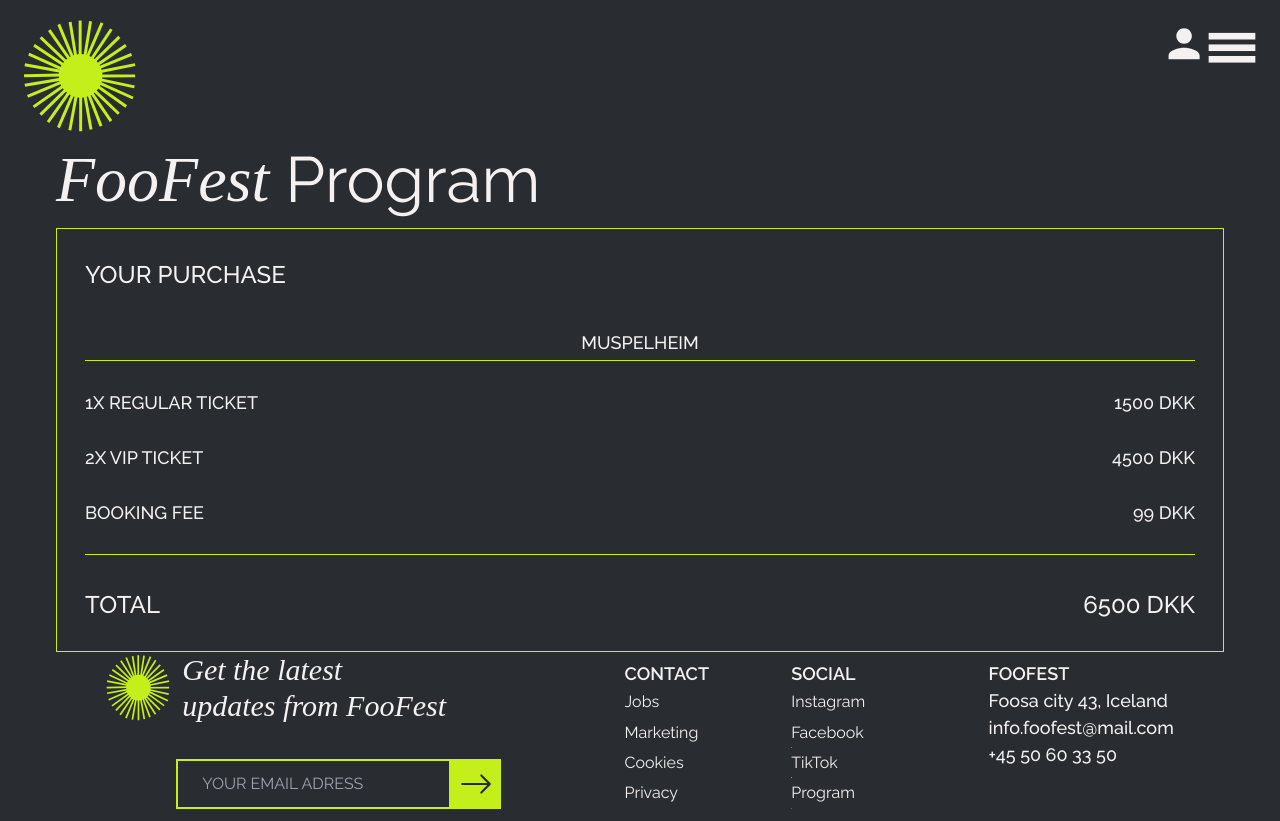
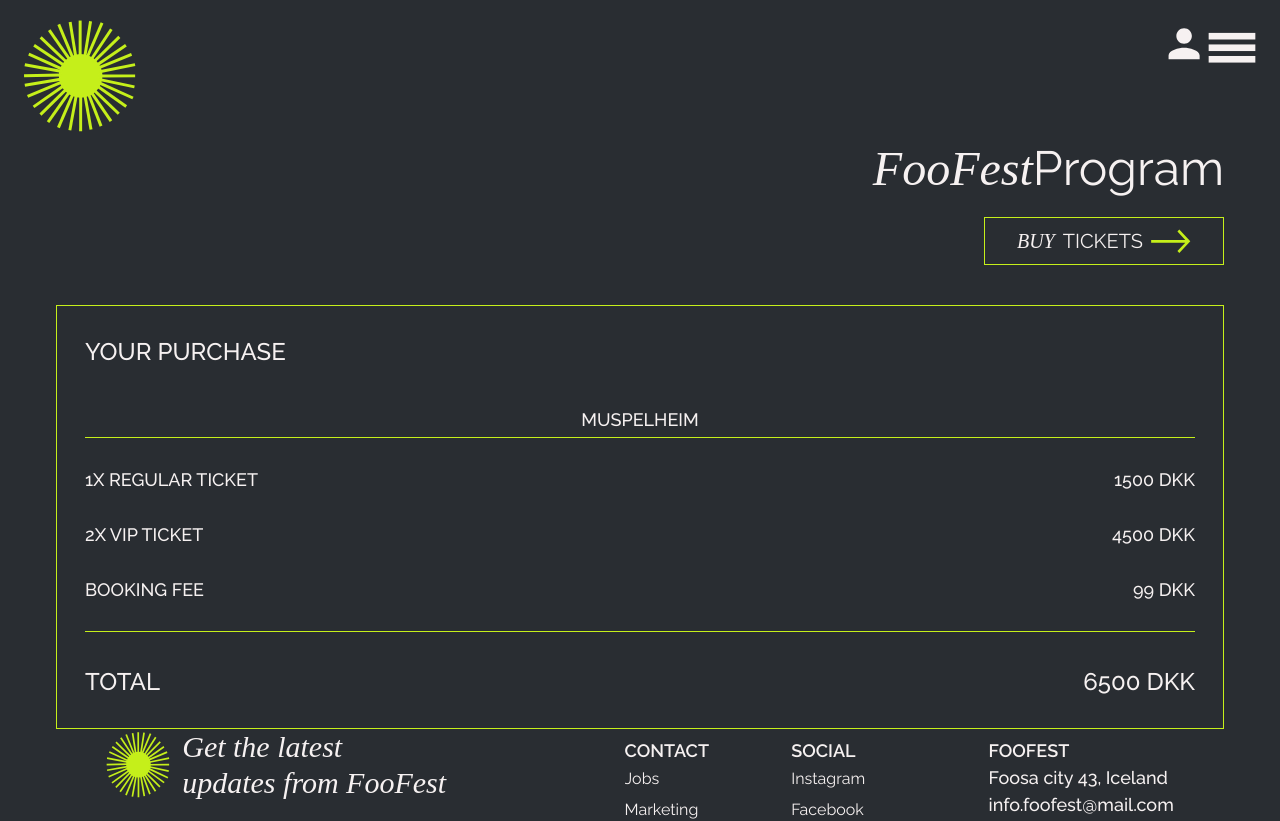
Before and after one commit to TheImpatientz/foofest_exam, a Next.js app: page / in a window 1280 px wide. Shown: the top 821 px of the page. Built offline with nearby package versions, Linux system fonts and the light colour scheme.

Commit message:
headertwo align

```diff
--- a/src/app/globals.css
+++ b/src/app/globals.css
@@ -23,7 +23,6 @@ h1 {
   color: var(--accent-color);
 }
 h2 {
-  font-size: 4rem;
   color: var(--secondary-color);
   font-weight: 400;
 }
@@ -60,6 +59,9 @@ a {
     margin-left: 1.25rem;
     margin-right: 1.25rem;
   }
+  h2 {
+    font-size: 2rem;
+  }
   p {
     font-size: 1rem;
   }
@@ -78,6 +80,9 @@ a {
     margin-left: 2rem;
     margin-right: 2rem;
   }
+  h2 {
+    font-size: 3rem;
+  }
   p {
     font-size: 1.125rem;
   }
--- a/src/app/page.jsx
+++ b/src/app/page.jsx
@@ -3,6 +3,7 @@ import Footer from "@/components/Footer";
 import Header from "@/components/Header";
 import HeaderTwo from "@/components/HeaderTwo";
 import Labelinput from "@/components/Labelinput";
+import SecondaryButton from "@/components/SecondaryButton";
 import YourPurchase from "@/components/YourPurchase";
 // import Link from "@/components/Link";
 
@@ -12,6 +13,7 @@ export default function Home() {
       <Header></Header>
       <main>
         <HeaderTwo />
+        <SecondaryButton />
         <YourPurchase campingspot="MUSPELHEIM"></YourPurchase>
       </main>
       <Footer></Footer>
--- a/src/components/HeaderTwo.jsx
+++ b/src/components/HeaderTwo.jsx
@@ -1,8 +1,10 @@
 export default function HeaderTwo() {
   return (
-    <h2 className="gap-4 flex relative right-0">
-      <span className="span font-light">FooFest</span>
-      Program
-    </h2>
+    <div className="flex flex-row-reverse space-x-4 space-x-reverse mb-3">
+      <h2 className="gap-4">
+        <span className="span font-light">FooFest</span>
+        Program
+      </h2>
+    </div>
   );
 }
--- a/src/components/SecondaryButton.jsx
+++ b/src/components/SecondaryButton.jsx
@@ -1,11 +1,13 @@
 // import styles from "./globals.css";
 export default function SecondaryButton() {
   return (
-    <a href="#" className="text-[var(--secondary-color)] w-fit place-content-end mt-3 flex gap-2 border hover:border-[3px] p-2 px-4 border-[var(--accent-color)] hover:text-[var(--accent-color)] md:p-2 md:text-[20px] md:px-8">
-      <span className="span">BUY</span>TICKETS
-      <svg className="place-self-center" width="40" height="25" viewBox="0 0 47 28" fill="none" xmlns="http://www.w3.org/2000/svg">
-        <path d="M33.2353 0L31.06 2.30889L40.289 12.1045H0.175781V12.1046V15.3699V15.37H40.2887L31.06 25.1653L33.2353 27.4742L46.178 13.7371L33.2353 0Z" fill="var(--accent-color)" />
-      </svg>
-    </a>
+    <div className="flex flex-row-reverse space-x-4 space-x-reverse">
+      <a href="#" className="text-[var(--secondary-color)] flex w-fit mb-10 gap-2 border hover:border-[3px] p-2 px-4 border-[var(--accent-color)] hover:text-[var(--accent-color)] md:p-2 md:text-[20px] md:px-8">
+        <span className="span">BUY</span>TICKETS
+        <svg className="place-self-center" width="40" height="25" viewBox="0 0 47 28" fill="none" xmlns="http://www.w3.org/2000/svg">
+          <path d="M33.2353 0L31.06 2.30889L40.289 12.1045H0.175781V12.1046V15.3699V15.37H40.2887L31.06 25.1653L33.2353 27.4742L46.178 13.7371L33.2353 0Z" fill="var(--accent-color)" />
+        </svg>
+      </a>
+    </div>
   );
 }
```
